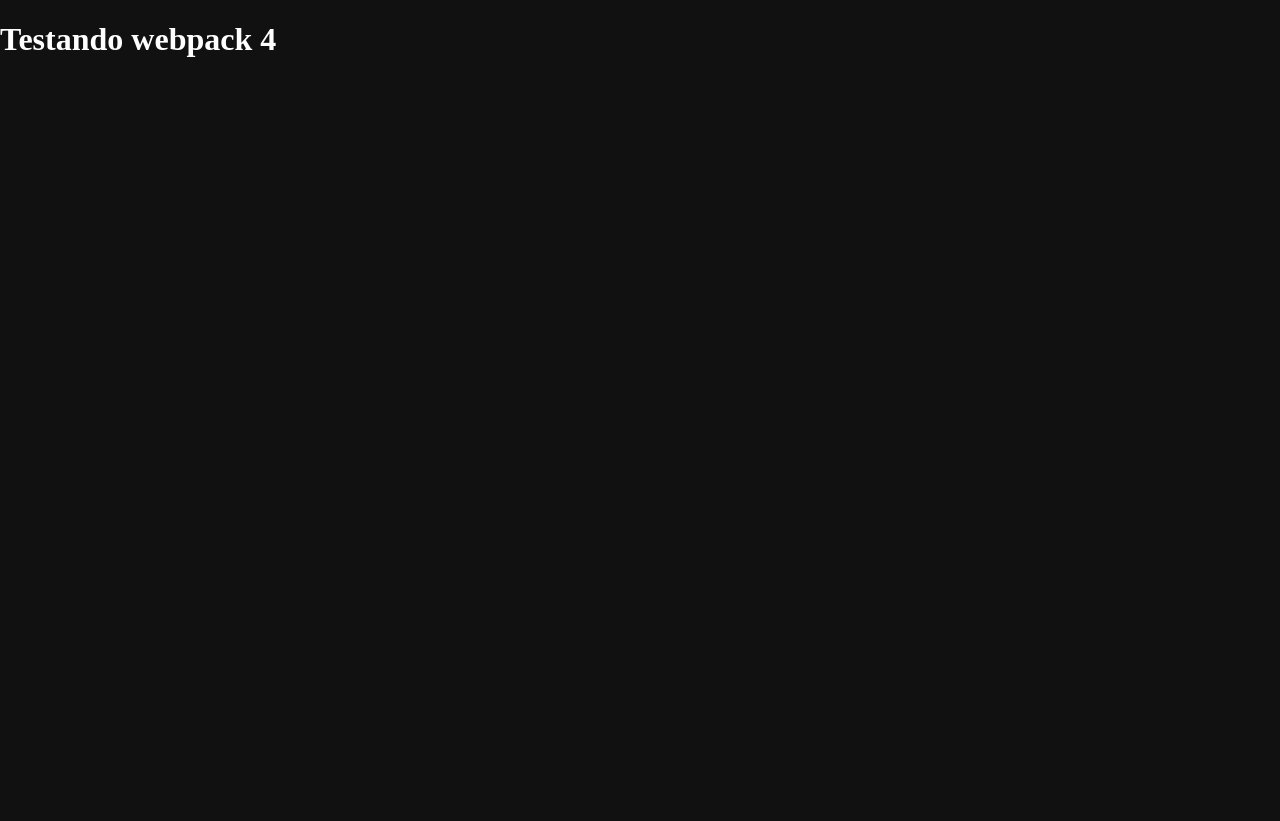
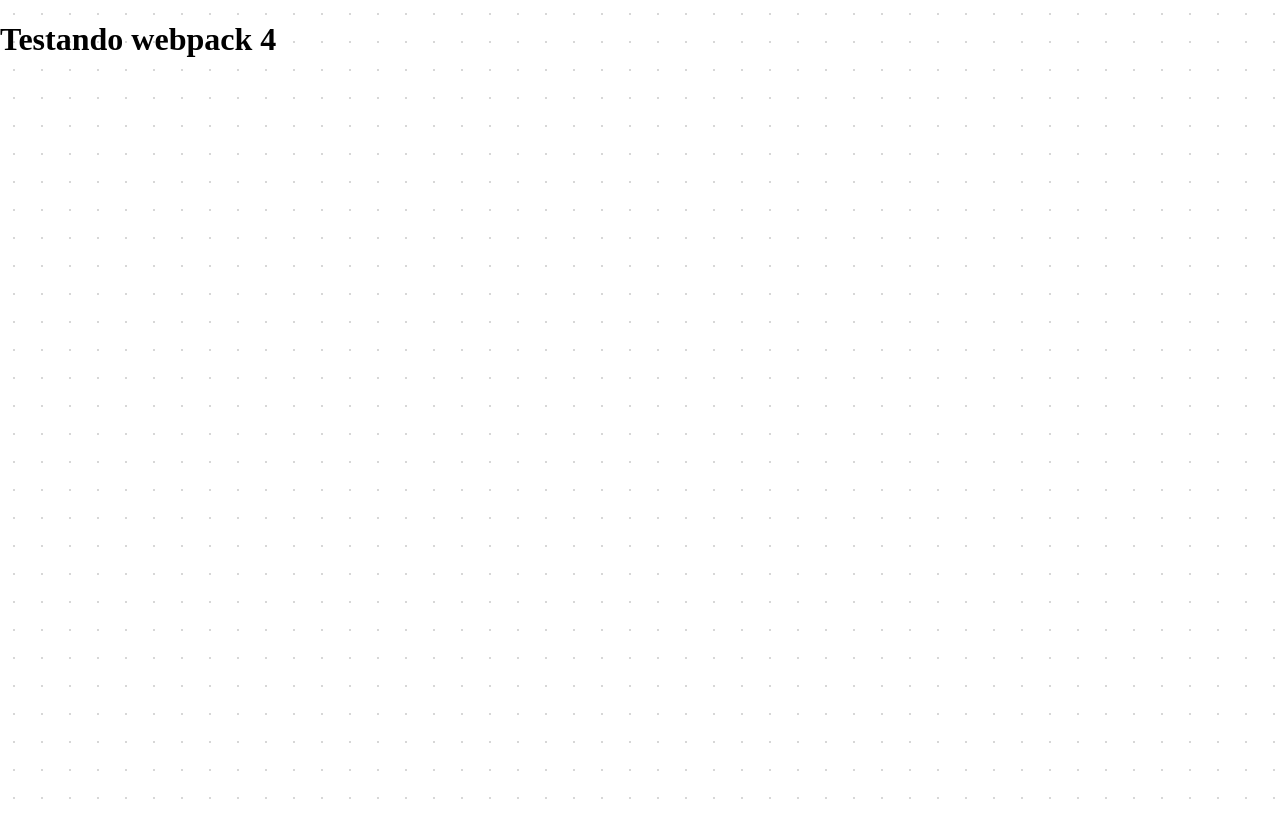
Before and after one commit to jorgecrodrigues/webpack4-boilerplate, a website built with webpack: page src/index.html in a window 1280 px wide. Before the commit the page ends 800 px from the top, so only its background shows below. Built offline with nearby package versions, Linux system fonts and the light colour scheme.

Commit message:
Atualizado pacotes

```diff
--- a/src/assets/styles/sass/styles.scss
+++ b/src/assets/styles/sass/styles.scss
@@ -1,9 +1,11 @@
 html,
 body {
   margin: 0;
+  height: 100%;
 }
 
 body {
-  background: #111111;
-  color: white;
+  background-image: radial-gradient(circle, #D7D7D7, #D7D7D7 1px, #FFF 1px, #FFF);
+  background-size: 28px 28px;
+  background-color: #111111;
 }
--- a/webpack.config.js
+++ b/webpack.config.js
@@ -1,5 +1,5 @@
 const path = require('path');
-const {CleanWebpackPlugin} = require('clean-webpack-plugin');
+const { CleanWebpackPlugin } = require('clean-webpack-plugin');
 const HtmlWebpackPlugin = require('html-webpack-plugin');
 const FaviconWebpackPlugin = require('favicons-webpack-plugin');
 const HtmlWebpackInlineSVGPlugin = require('html-webpack-inline-svg-plugin');
```
Also changed, not shown: 1 other file.
